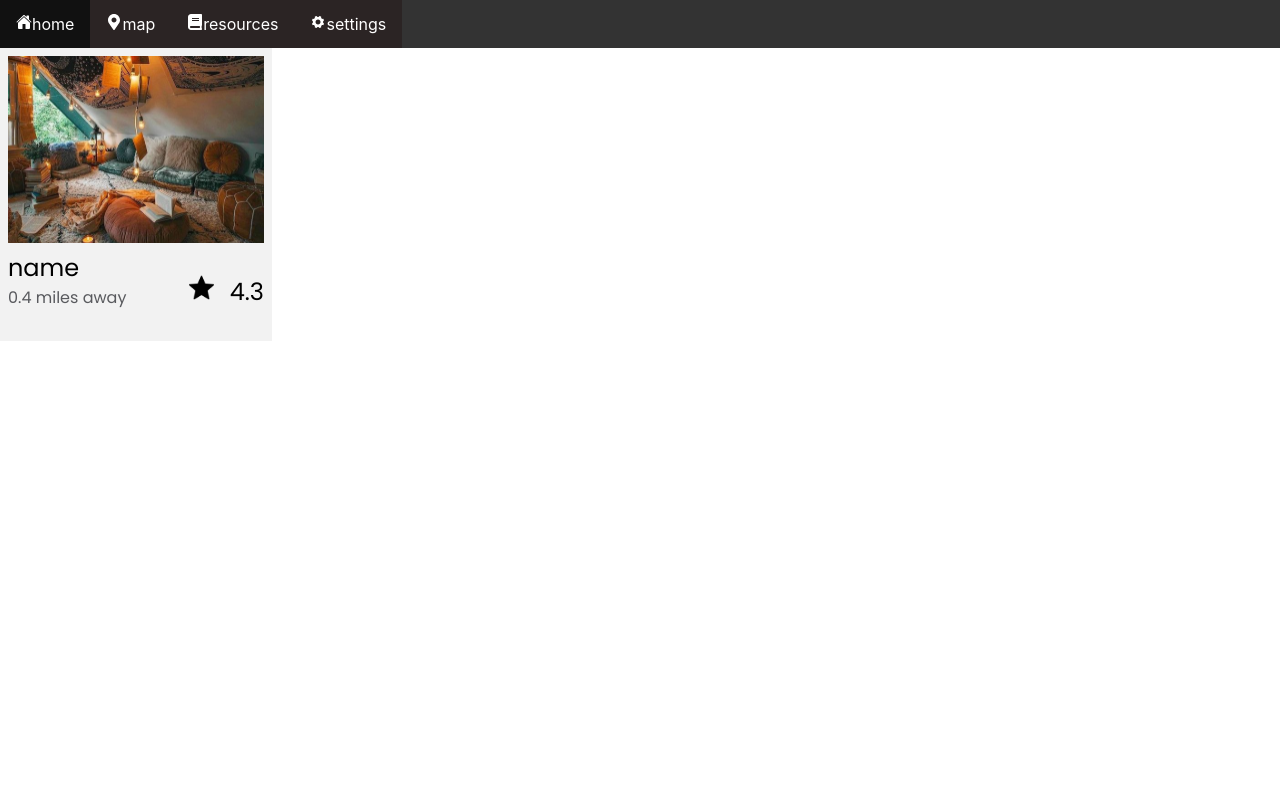
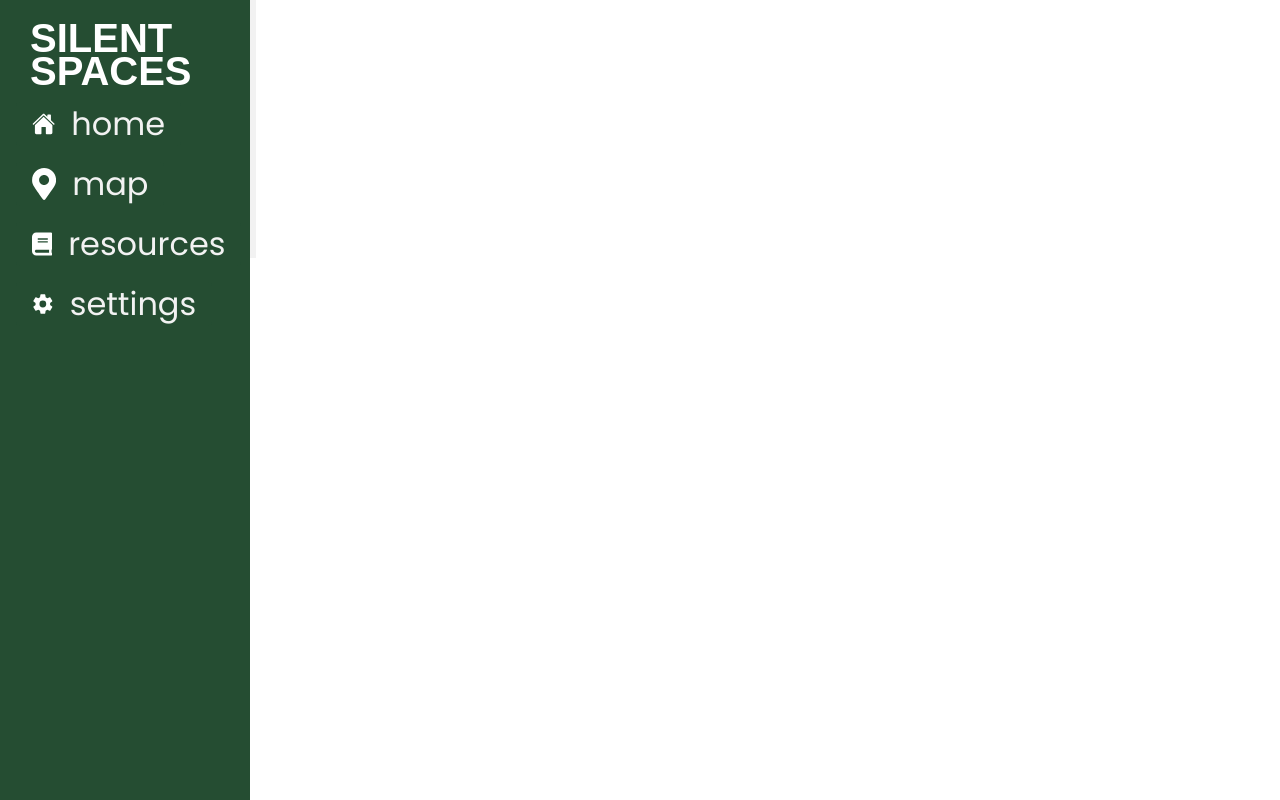
Before and after one commit to Olympicene/Silent-Spaces, a React (Create React App) app in the folder Coding Project/client/: page /menu in a window 1280 px wide. Built offline with nearby package versions, Linux system fonts and the light colour scheme; no server answers.

Commit message:
added navigation bar

```diff
--- a/Coding Project/client/src/components/NavBar/NavBar.css
+++ b/Coding Project/client/src/components/NavBar/NavBar.css
@@ -1,12 +1,10 @@
-.navbar {
-    background-color: #254D32;
-    display: flex;
-    height: 80px;
-    justify-content: start;
-    align-items: center;
-  }
+*{
+  box-sizing: border-box;
+  margin: 0;
+  padding: 0;
+}
 
-  .nav-menu {
+  .nav-menu.active {
     background-color: #254D32;
     width: 250px;
     height: 100vh;
@@ -14,6 +12,56 @@
     justify-content: center;
     position: fixed;
     top: 0;
-    left: -100%;
-    transition: 850ms;
+    left: 0;
   }
+
+  .nav-text {
+    display: flex;
+    justify-content: start;
+    align-items: center;
+    padding: 8px 0px 8px 16px;
+    list-style: none;
+    height: 60px;
+  }
+
+  .nav-text a {
+    text-decoration: none;
+    background-color: #254D32;
+    color: #F2F2F2;
+    font-size: 2rem;
+    font-family: 'poppins', sans-serif;
+    width: 95%;
+    height: 100%;
+    display: flex;
+    align-items: center;
+    padding: 0 16px;
+    border-radius: 4px;
+  }
+
+  .nav-text a:hover {
+    background-color: #778a7c;
+    opacity: 0.9;
+  }
+
+  .nav-text a:focus {
+    background-color: #778a7c;
+    opacity: 0.9;
+  }
+
+  .nav-menu-items {
+    width: 100%;
+    background-color: #254D32;
+  }
+
+  span {
+    margin-left: 1rem;
+  }
+
+  h1 {
+    color: #ffff;
+    font-size: 2.5rem;
+    font-family: 'poppins-bold', sans-serif;
+    font-weight: 2rem;
+    margin-top: -5%;
+    margin-left: 30px;
+  }
--- a/Coding Project/client/src/components/NavBar/NavBar.js
+++ b/Coding Project/client/src/components/NavBar/NavBar.js
@@ -1,13 +1,17 @@
 import React from 'react'
 import { Link } from 'react-router-dom'
 import {NavbarData} from './NavbarData'
+import { IconContext } from 'react-icons';
+import './NavBar.css';
 
 function NavBar() {
   return (
-    <>
-        <div className='navbar'>
-            <nav className='nav-menu'>
+    <div>
+      <IconContext.Provider value={{color:"#ffff", size:"2rem"}}>
+      <nav className='nav-menu active'>
         <ul className='nav-menu-items'>
+        <h1 style={{marginTop:"1rem"}}>SILENT</h1>
+        <h1>SPACES</h1>
           {NavbarData.map((item, index) => {
             return (
               <li key = {index} className={item.className}>
@@ -21,8 +25,8 @@ function NavBar() {
 
         </ul>
       </nav>
+      </IconContext.Provider>
     </div>
-    </>
   )
 }
 
--- a/Coding Project/client/src/components/NavBar/NavbarData.js
+++ b/Coding Project/client/src/components/NavBar/NavbarData.js
@@ -25,7 +25,7 @@ export const NavbarData = [
     {
         title : "settings",
         path : "/",
-        icon : <IoIcons.IoIosSettings />,
+        icon : <Io5Icons.IoSettingsSharp />,
         className : 'nav-text'
     }
 ]
```
Lines whose indentation alone changed are shown as unchanged.
